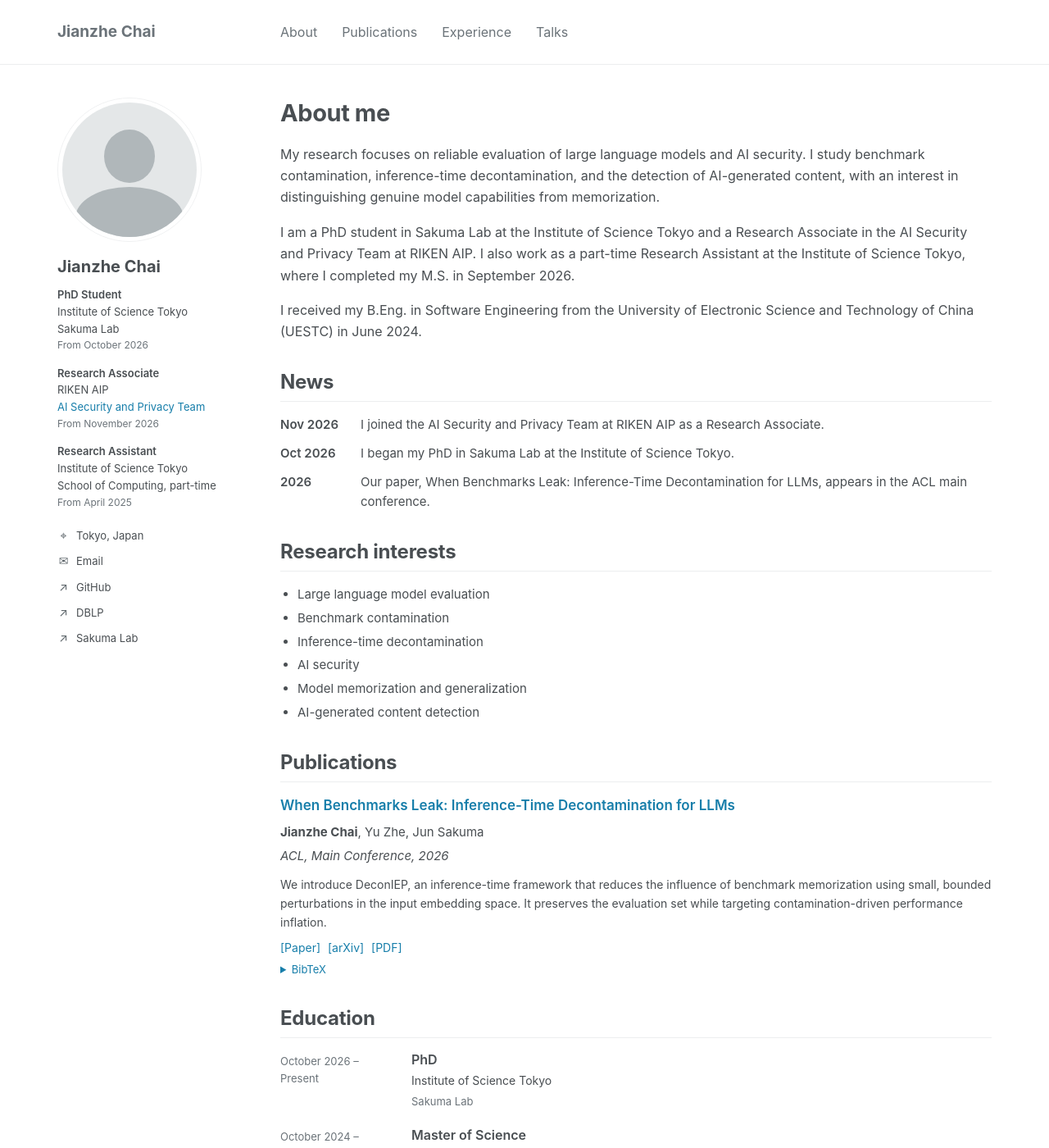
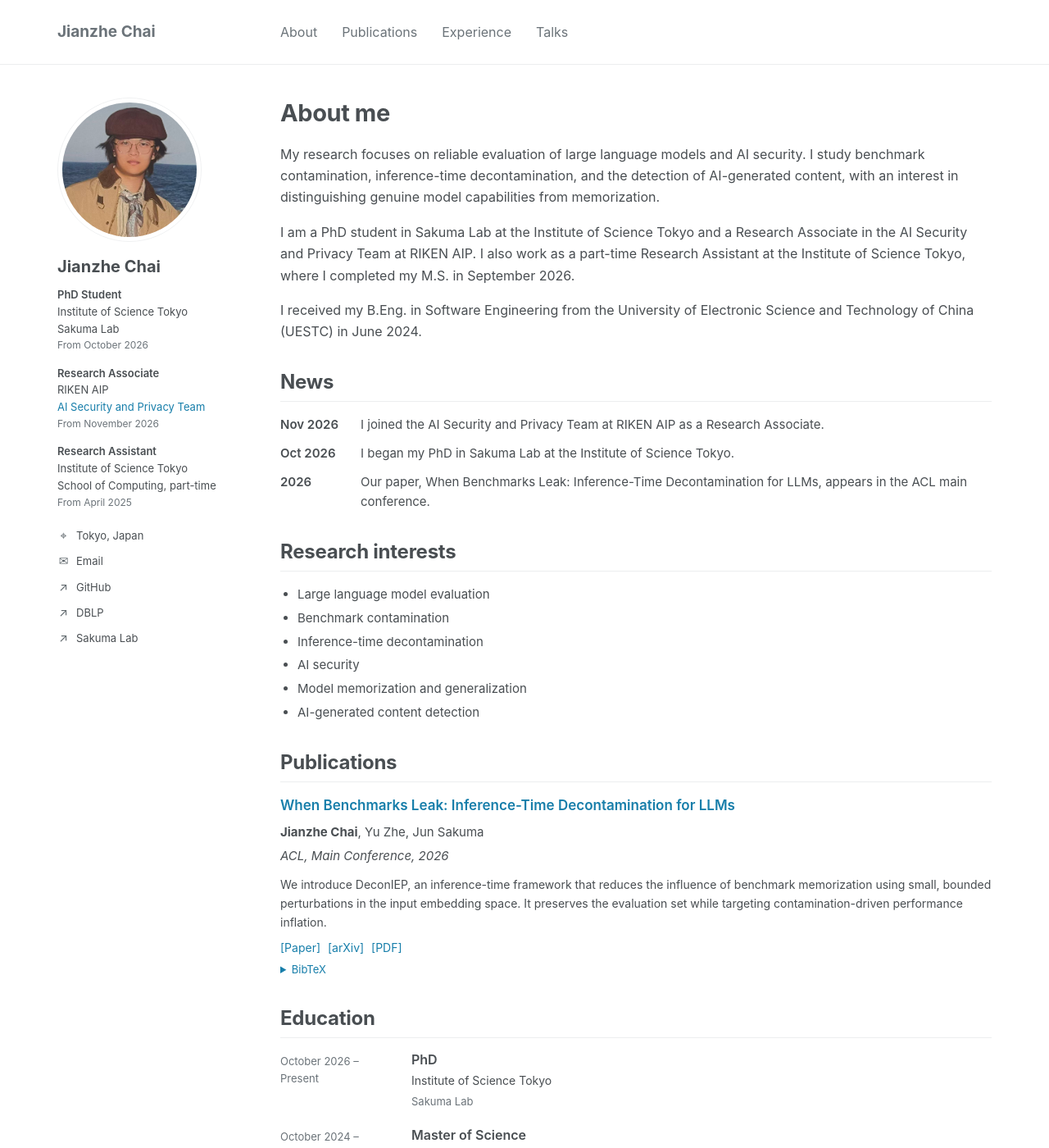
Before and after one commit to chaijianzhe/chaijianzhe.github.io, a Jekyll site: the page built from index.html, in a window 1280 px wide and 1400 px high. Shown: the whole window at 82% size. Built offline with Jekyll 4.4.1, drawn with Linux system fonts in a browser that asks for light colours.

Commit message:
Replace placeholder with personal portrait

```diff
--- a/_data/profile.json
+++ b/_data/profile.json
@@ -10,7 +10,9 @@
   "email": "chai.j.4b1c@m.isct.ac.jp",
   "secondaryEmail": "chaijianzhe@gmail.com",
   "location": "Tokyo, Japan",
-  "avatar": "",
+  "avatar": "assets/portrait.jpg",
+  "avatarPosition": "55% 0%",
+  "avatarScale": 1.65,
   "updated": "September 2026",
   "roles": [
     {
--- a/_layouts/default.html
+++ b/_layouts/default.html
@@ -34,7 +34,7 @@
       <aside class="author-profile" aria-label="Personal information">
         <div class="author-avatar">
           {% if profile.avatar and profile.avatar != '' %}
-          <img src="{{ profile.avatar | relative_url | escape }}" alt="{{ profile.name | escape }}" width="176" height="176">
+          <div class="avatar-photo"><img src="{{ profile.avatar | relative_url | escape }}" alt="{{ profile.name | escape }}" width="176" height="176" style="object-position:{{ profile.avatarPosition | default: '50% 50%' | escape }};transform:scale({{ profile.avatarScale | default: 1 | escape }});transform-origin:{{ profile.avatarPosition | default: '50% 50%' | escape }}"></div>
           {% else %}
           <div class="avatar-placeholder" role="img" aria-label="Profile photo placeholder"><span class="avatar-head" aria-hidden="true"></span><span class="avatar-body" aria-hidden="true"></span></div>
           {% endif %}
--- a/styles.css
+++ b/styles.css
@@ -54,7 +54,8 @@ h1, h2, h3 { color: var(--text); line-height: 1.3; }
   padding: 5px;
   margin-bottom: 17px;
 }
-.author-avatar img { display: block; width: 100%; height: 100%; object-fit: cover; border-radius: 50%; }
+.avatar-photo { width: 100%; height: 100%; border-radius: 50%; overflow: hidden; }
+.author-avatar img { display: block; width: 100%; height: 100%; object-fit: cover; }
 .avatar-placeholder { width: 100%; height: 100%; background: #e4e7e8; border-radius: 50%; overflow: hidden; position: relative; }
 .avatar-head { position: absolute; width: 38%; height: 40%; border-radius: 50%; background: #b0b7ba; top: 20%; left: 31%; }
 .avatar-body { position: absolute; width: 80%; height: 46%; border-radius: 50% 50% 0 0; background: #b0b7ba; left: 10%; top: 63%; }
```
Also changed, not shown: preview.html (+1 -1 lines), README.md, assets/portrait.jpg (added).
